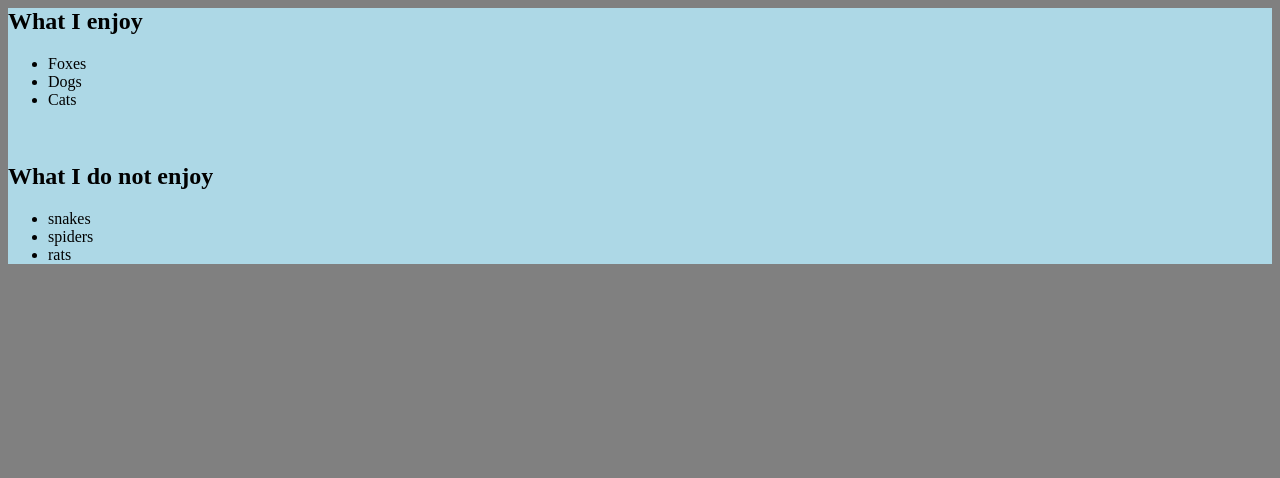
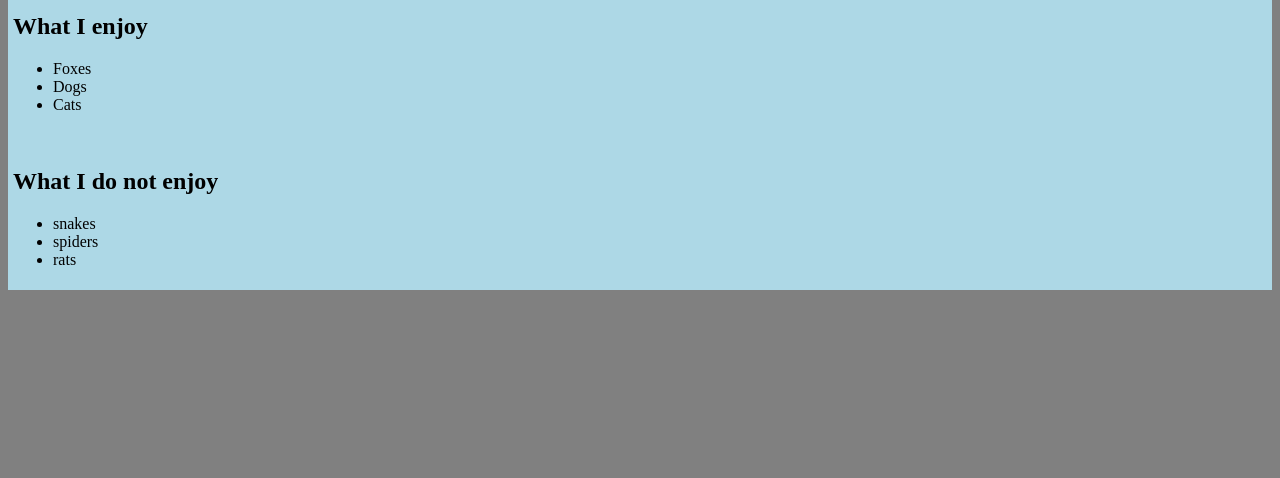
Before and after one commit to Dweebyy/Dweebyy.github.io-web2, a plain HTML site: page index.html in a window 1280 px wide. Shown: the part 322-800 px from the top of the page. Drawn offline with Linux system fonts and the light colour scheme; a web font is replaced by a local one.

Commit message:
added padding

```diff
--- a/main.css
+++ b/main.css
@@ -18,6 +18,7 @@ h1 {
 
 .lists {
     background-color: lightblue;
+    padding: 5px 5px 5px 5px;
 }
 
 .searchbar {
```
